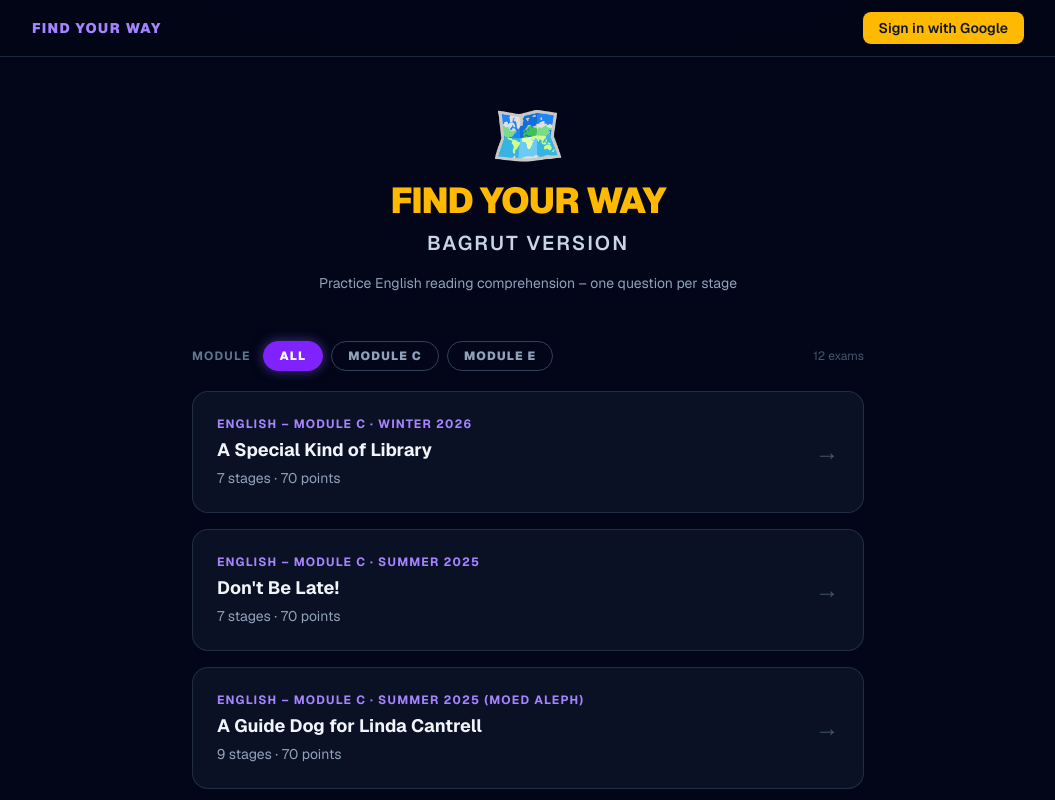
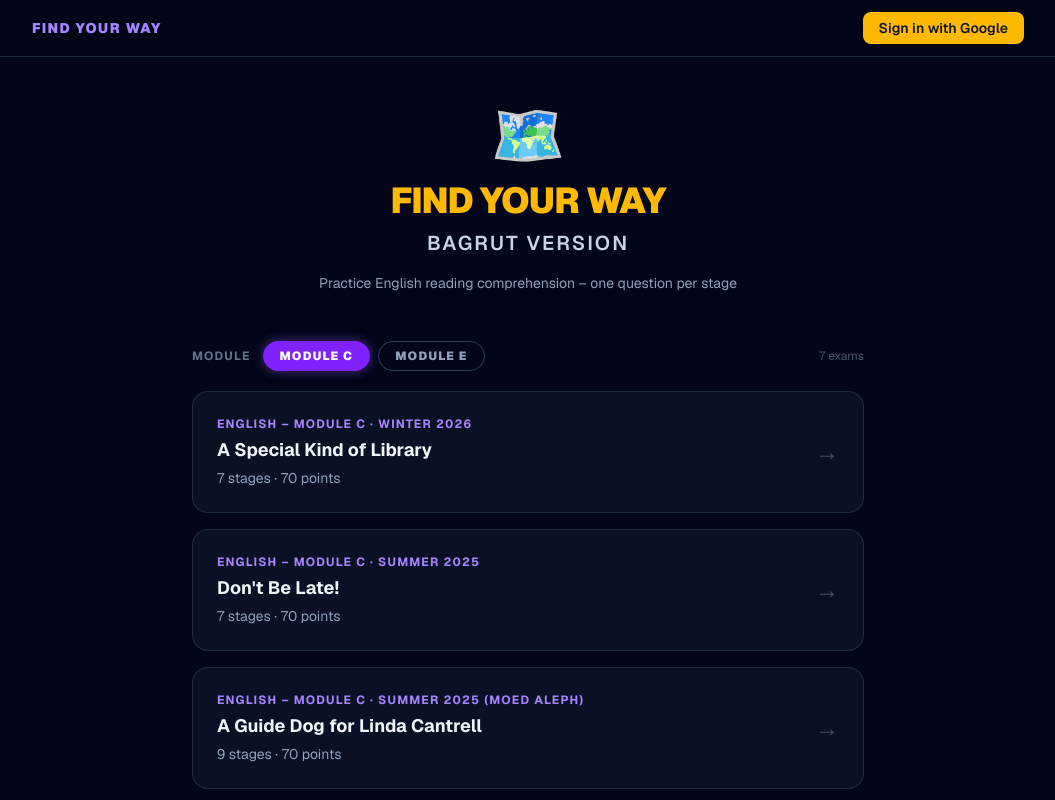
Before and after one commit to yaacovbod/find_-your-way, a Next.js app: page / in a window 1280 px wide. Shown: the top 800 px of the page, without its empty margins (112-1167 px from the left). Built offline with nearby package versions, Linux system fonts and the light colour scheme; no server answers.

Commit message:
Remove ALL filter button, default to Module C
Co-Authored-By: Claude Sonnet 4.6 <noreply@anthropic.com>

```diff
--- a/app/components/ExamList.tsx
+++ b/app/components/ExamList.tsx
@@ -4,15 +4,14 @@ import { useState } from 'react'
 import Link from 'next/link'
 import type { ExamData } from '@/types/game'
 
-type ModuleFilter = 'all' | 'C' | 'E'
+type ModuleFilter = 'C' | 'E'
 
 export default function ExamList({ exams }: { exams: ExamData[] }) {
-  const [active, setActive] = useState<ModuleFilter>('all')
+  const [active, setActive] = useState<ModuleFilter>('C')
 
   const filtered = exams.filter((exam) => {
     if (active === 'C') return exam.subject.includes('Module C')
-    if (active === 'E') return exam.subject.includes('Module E')
-    return true
+    return exam.subject.includes('Module E')
   })
 
   return (
@@ -22,7 +21,7 @@ export default function ExamList({ exams }: { exams: ExamData[] }) {
         <span className="text-xs font-bold tracking-widest uppercase text-slate-500 mr-1">
           Module
         </span>
-        {(['all', 'C', 'E'] as ModuleFilter[]).map((m) => (
+        {(['C', 'E'] as ModuleFilter[]).map((m) => (
           <button
             key={m}
             onClick={() => setActive(m)}
@@ -32,7 +31,7 @@ export default function ExamList({ exams }: { exams: ExamData[] }) {
                 : 'bg-transparent text-slate-400 border-slate-700 hover:border-violet-500 hover:text-violet-300'
             }`}
           >
-            {m === 'all' ? 'All' : `Module ${m}`}
+            {`Module ${m}`}
           </button>
         ))}
         <span className="ml-auto text-xs text-slate-600">
```
